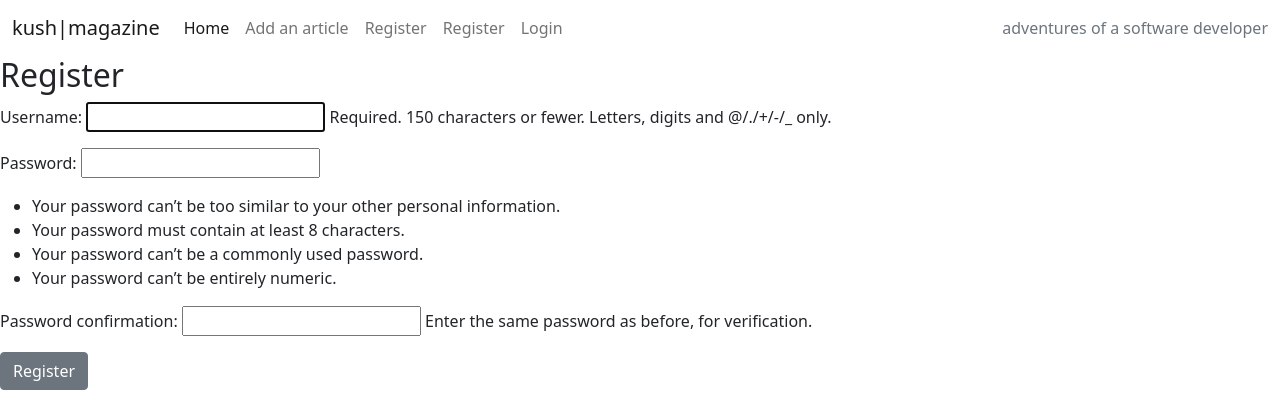
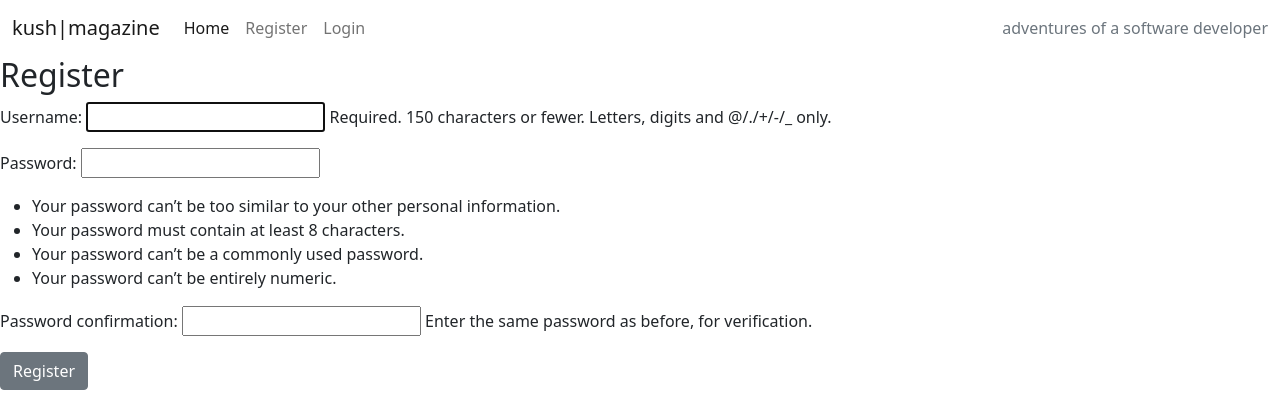
Before and after one commit to Nazek-Altayeb/kush_magazine, a Django app: page /account/register/ in a window 1280 px wide. Shown: the top 420 px of the page. Run offline with Django 4.2, Linux system fonts and the light colour scheme.

Commit message:
update navbar condition in base.html

```diff
--- a/article/templates/base.html
+++ b/article/templates/base.html
@@ -37,13 +37,11 @@
                     <li class="nav-item">
                         <a class="nav-link active" aria-current="page" href="{% url 'home' %}">Home</a>
                     </li>
+
+                    {% if user.is_authenticated %}
                     <li class="nav-item">
                         <a class="nav-link" href="{% url 'add-article' %}">Add an article</a>
                     </li>
-                    <li class="nav-item">
-                        <a class="nav-link" href="{% url 'register' %}">Register</a>
-                    </li>
-                    {% if user.is_authenticated %}
                     <li class="nav-item">
                         <a class="nav-link" href="{% url 'logout' %}">Logout</a>
                     </li>
@@ -52,7 +50,7 @@
                         <a class="nav-link" href="{% url 'register' %}">Register</a>
                     </li>
                     <li class="nav-item">
-                        <a class="nav-link" href="#">Login</a>
+                        <a class="nav-link" href="{% url 'register' %}">Login</a>
                     </li>
                     {% endif %}
                 </ul>
```
